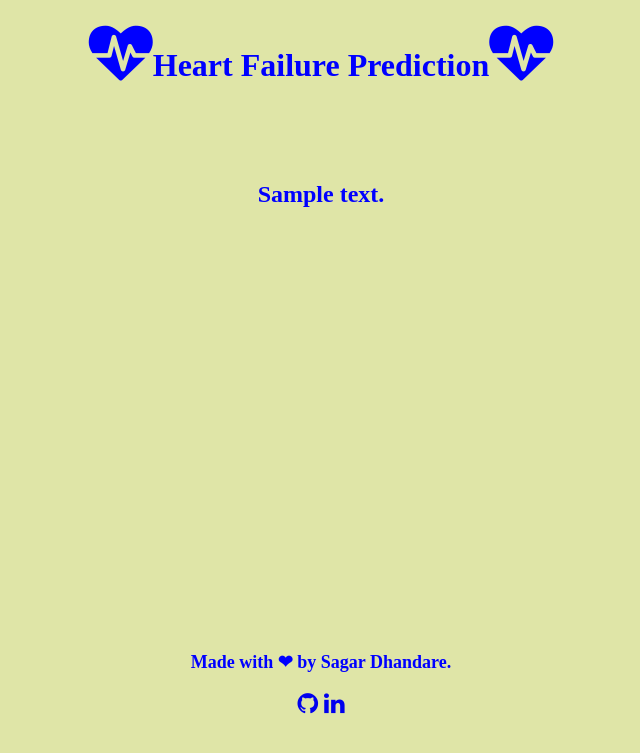
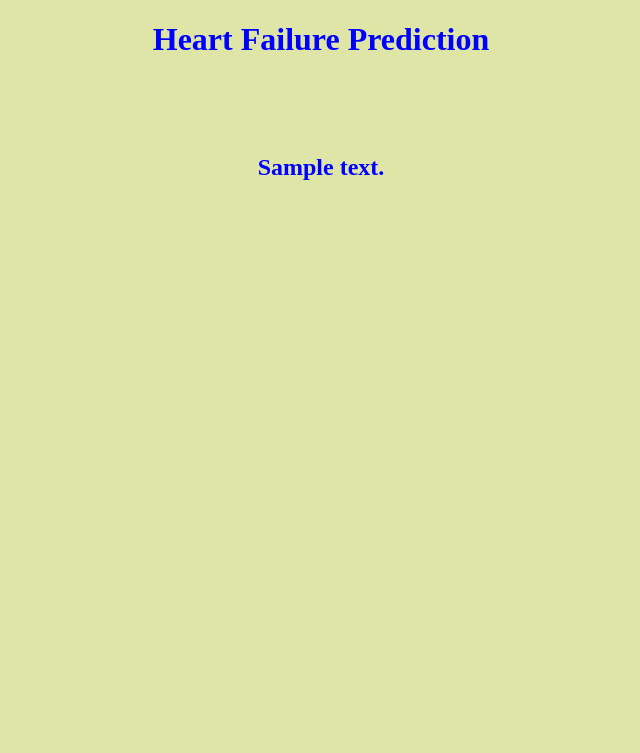
Before and after one commit to SagarDhandare/Heart-Failure-Prediction-Project, a Flask app: template templates/result.html in a window 1280 px wide. Shown: the top 753 px of the page, without its empty margins (319-959 px from the left). Run offline with Flask 2, Linux system fonts and the light colour scheme; the template is opened without the code that fills it: most values are stand-ins (such as "Sample title", 1, 10 or a date in 2020); parts of the project's set-up code (start-up, migrations or seed data) failed here and were passed over.

Commit message:
Update result.html

```diff
--- a/templates/result.html
+++ b/templates/result.html
@@ -17,15 +17,7 @@
             <h2>{{ prediction_text }}<h2>
 
 
-            <div class='footer'>
-                <div class="contact">
-                    <br><br><br><br><br><br><br><br><br><br><br><br><br><br><br>
-                    <p style="font-size:18px;" class='footer-description'>Made with ❤ by Sagar Dhandare.</p>
-                    <a target="_blank" href="https://github.com/SagarDhandare"><i class="fa fa-github fa-x" aria-hidden="true"></i></a>
-                    <a target="_blank" href="https://www.linkedin.com/in/sagar-dhandare-a401271a3/"><i class="fa fa-linkedin fa-x" aria-hidden="true"></i></a>
-                </div>
 
-            </div>
 
         </form>
 
@@ -42,7 +34,6 @@
 
     </style>
 
-<link rel="stylesheet" href="https://cdnjs.cloudflare.com/ajax/libs/font-awesome/4.7.0/css/font-awesome.min.css">
 
 </body>
 
```
